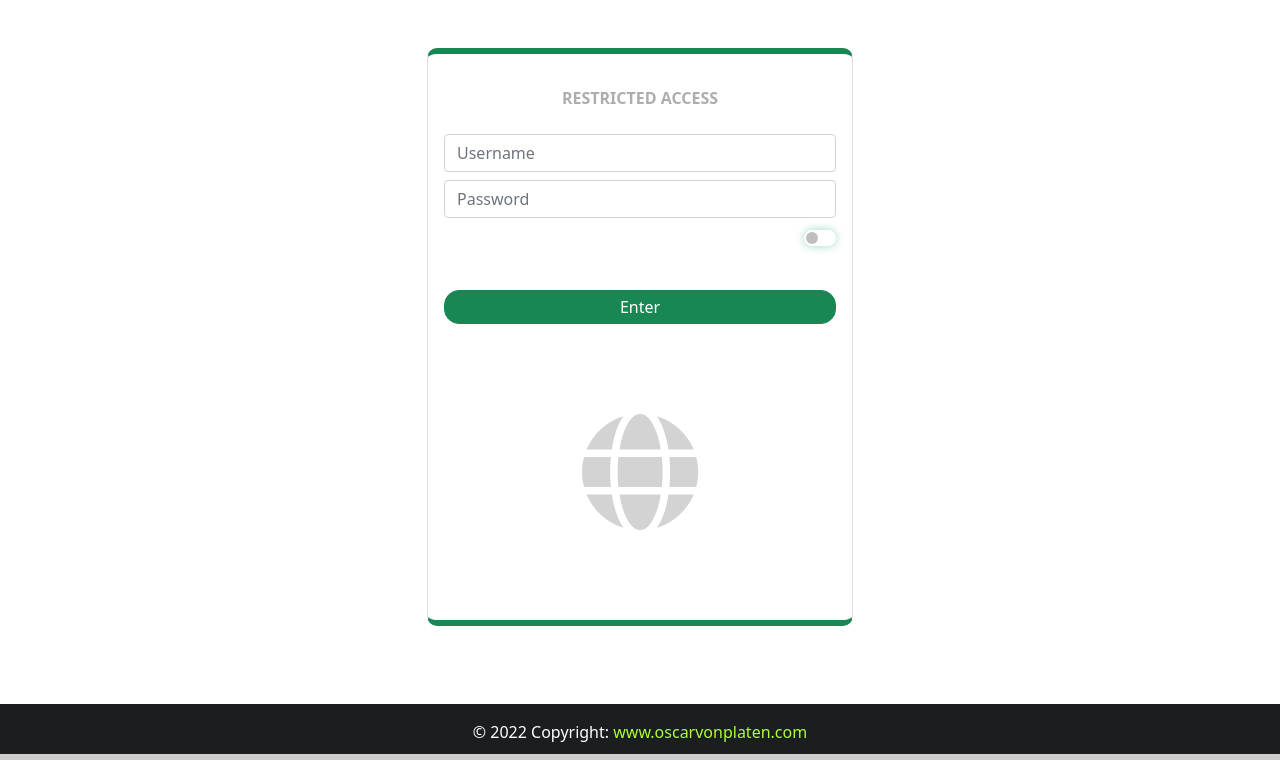
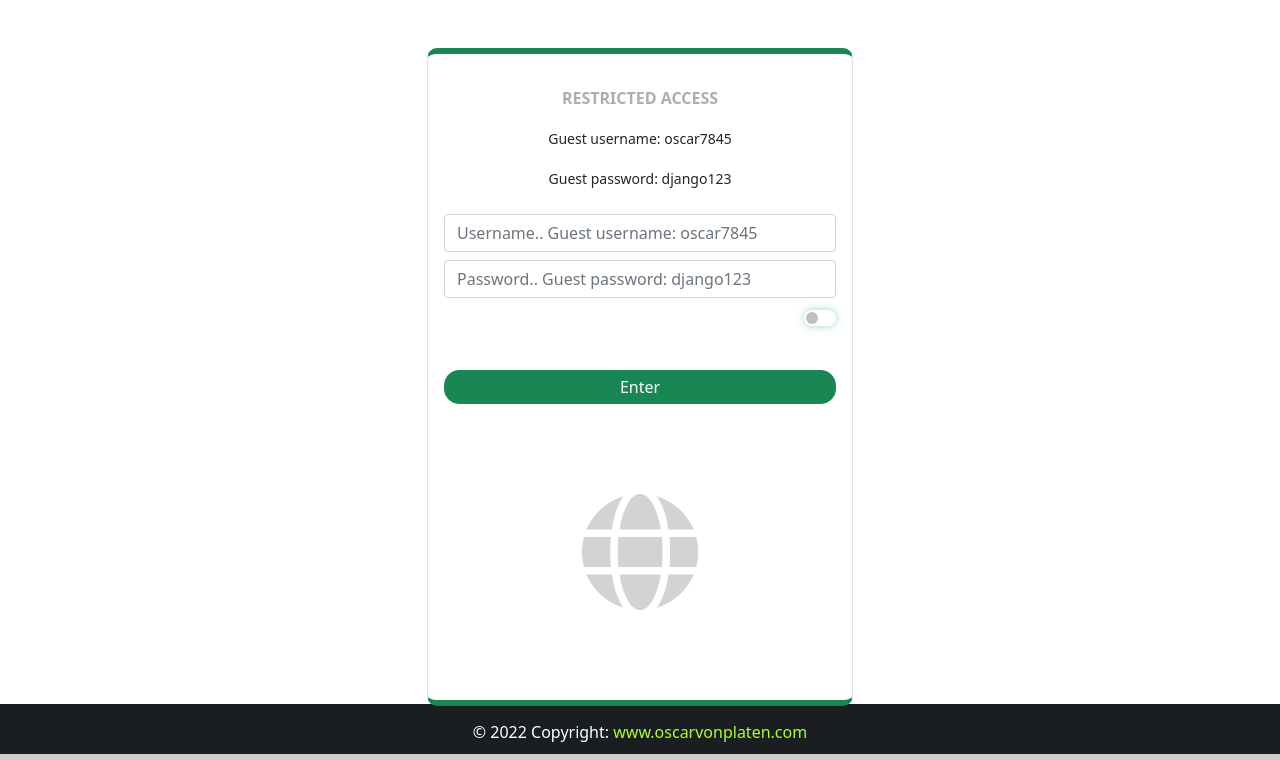
Before and after one commit to Emmanuel-Reynoso/Django-base, a Django app: page /login/ in a window 1280 px wide. Shown: the part 46-806 px from the top of the page. Run offline with Django 4.2, Linux system fonts and the light colour scheme; some libraries are stand-ins or nearby versions.

Commit message:
update v-1

```diff
--- a/App/templates/login.html
+++ b/App/templates/login.html
@@ -16,13 +16,16 @@
 <div class="container mt-5" id="card-login">
     <div class="card p-3 login-border">
         <span class="text-center mt-3 text-pulse txt-sm2"><strong>RESTRICTED ACCESS</strong></span>
+        <span class="text-center mt-3 txt-sm2"><small>Guest username: oscar7845</small></span>
+        <span class="text-center mt-3 txt-sm2"><small>Guest password: django123</small></span>
+
         <form method="POST" action="/login_user" autocomplete="off">
             {% csrf_token %}
             <div class="input-group mb-2 mt-4">
-                <input type="text" class="form-control txt-sm2" name="username" placeholder="Username">
+                <input type="text" class="form-control txt-sm2" name="username" placeholder="Username.. Guest username: oscar7845">
             </div>
             <div class="input-group mb-2">
-                <input type="password" class="form-control txt-sm2" id="password" name="password" placeholder="Password">
+                <input type="password" class="form-control txt-sm2" id="password" name="password" placeholder="Password.. Guest password: django123">
             </div>
             <div class="form-check form-switch">
                 <input class="form-check-input txt-sm2" onclick="myFunction()" type="checkbox" style="float: right;">
```
